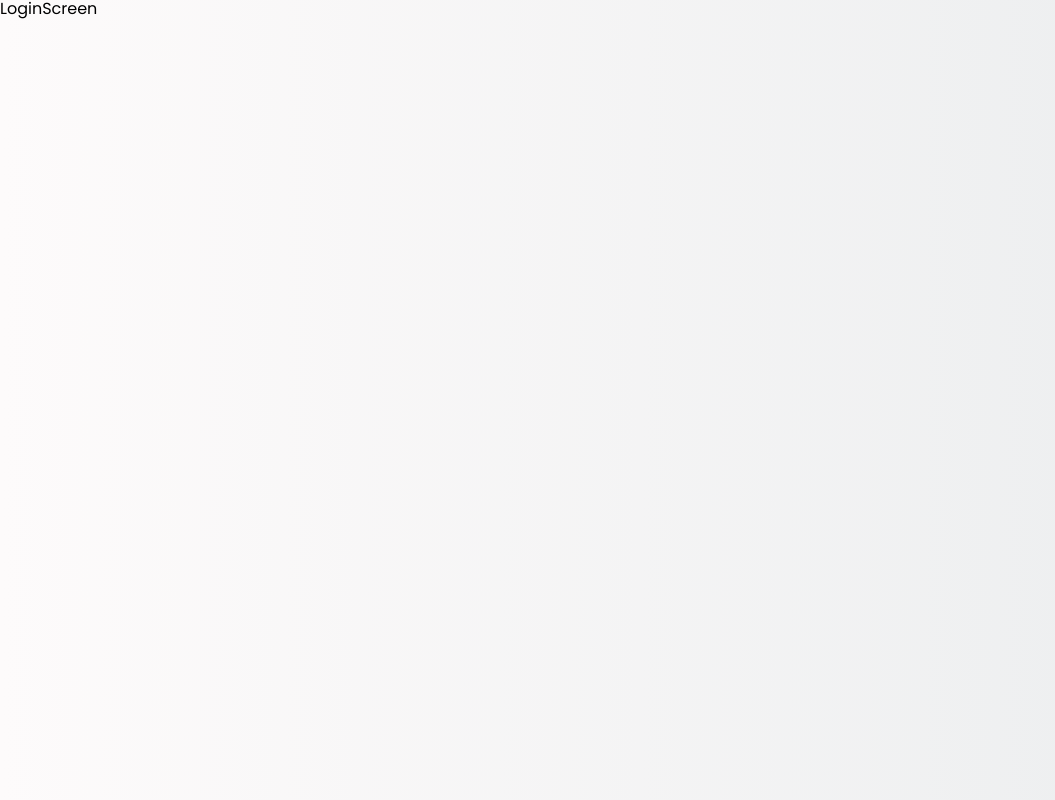
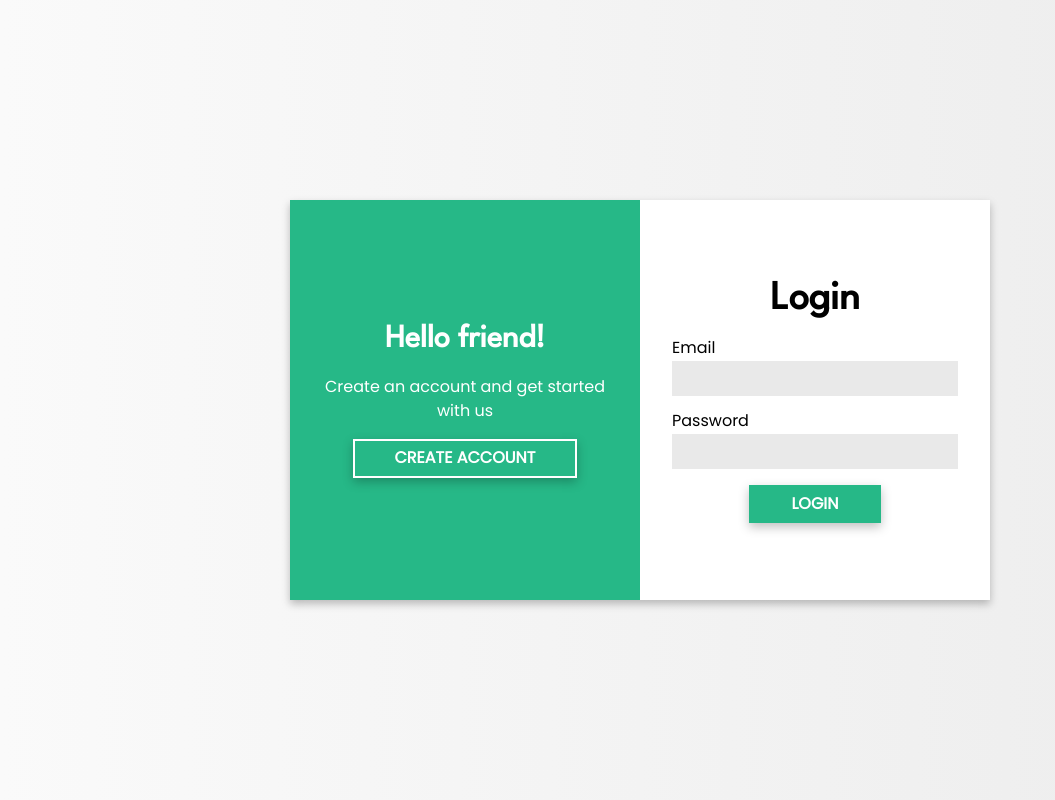
Before and after one commit to juanpmachadob/personal-budget-management, a React (Vite) app in the folder frontend/: page /auth/login in a window 1280 px wide. Shown: the whole page, without its empty margins (0-1055 px from the left). Built offline with nearby package versions, Linux system fonts and the light colour scheme.

Commit message:
style(frontend): add login and register screens styles

```diff
--- a/frontend/src/App.css
+++ b/frontend/src/App.css
@@ -1,8 +1,12 @@
 @import url('https://fonts.googleapis.com/css2?family=League+Spartan&family=Poppins&display=swap');
 
 :root {
+  --color-green: #26b887;
+  --color-white: #ffffff;
+  --color-light-gray: #e9e9e9;
   --font-title: "League Spartan", sans-serif;
   --font-text: "Poppins", sans-serif;
+  --box-shadow: 0 4px 8px rgba(0, 0, 0, .25);
 }
 
 html {
@@ -16,6 +20,154 @@ html {
 }
 
 body {
-  background-image: linear-gradient(90deg, #fdfbfb 0%, #ebedee 100%);
+  background-image: linear-gradient(90deg, #fafafa 0%, #ececec 100%);
   font-family: var(--font-text);
 }
+
+.content {
+  align-items: center;
+  display: flex;
+  height: 100vh;
+  justify-content: center;
+  margin: auto;
+  width: 95%;
+}
+
+/* General UI */
+
+.btn {
+  all: unset;
+  border: 2px solid;
+  box-shadow: 0 4px 10px rgba(0, 0, 0, .25);
+  color: var(--color-white);
+  cursor: pointer;
+  display: inline-block;
+  font-weight: bold;
+  padding: .5rem 2.5rem;
+  text-transform: uppercase;
+  transition: transform 0.15s;
+  -webkit-transition: transform 0.15s;
+  -moz-transition: transform 0.15s;
+  -ms-transition: transform 0.15s;
+  -o-transition: transform 0.15s;
+  user-select: none;
+}
+
+.btn:hover {
+  transform: scale(1.05);
+  -webkit-transform: scale(1.05);
+  -moz-transform: scale(1.05);
+  -ms-transform: scale(1.05);
+  -o-transform: scale(1.05);
+}
+
+.btn:active {
+  transform: scale(0.95);
+  -webkit-transform: scale(0.95);
+  -moz-transform: scale(0.95);
+  -ms-transform: scale(0.95);
+  -o-transform: scale(0.95);
+}
+
+.btn-green {
+  background-color: var(--color-green);
+  border-color: var(--color-green);
+}
+
+.btn-green--outline {
+  background-color: transparent;
+  border-color: var(--color-white);
+}
+
+/* Auth */
+
+.card {
+  box-shadow: var(--box-shadow);
+  display: flex;
+  flex-direction: column;
+  max-width: 700px;
+  min-height: 400px;
+}
+
+.card__row {
+  align-items: center;
+  background-color: var(--color-white);
+  display: flex;
+  flex-direction: column;
+  padding: 2rem;
+}
+
+.card__row--colored {
+  background-color: var(--color-green);
+}
+
+.card__body {
+  margin: auto 0;
+  text-align: center;
+}
+
+.card__title, .card__subtitle, .card__description {
+  margin: 0;
+  margin-bottom: 1rem;
+}
+
+.card__title {
+  font-size: 2.5em;
+  font-family: var(--font-title);
+  margin-bottom: 1rem;
+}
+
+.card__subtitle {
+  color: var(--color-white);
+  font-size: 2em;
+  font-family: var(--font-title);
+}
+
+.card__description {
+  color: var(--color-white);
+  font-size: 1em;
+  line-height: 1.5;
+}
+
+.form {
+  display: flex;
+  flex-direction: column;
+  flex-flow: wrap;
+  width: 100%;
+  justify-content: center;
+}
+
+.form__field {
+  margin-bottom: 1rem;
+  width: 100%;
+}
+
+.form__label {
+  display: block;
+  text-align: left;
+  margin-bottom: 0.25rem;
+}
+
+.form__input, .form__text-area {
+  background-color: var(--color-light-gray);
+  border: 0;
+  color: var(--color-dark-gray);
+  outline-color: var(--color-dark-gray);
+  padding: .5rem 1rem;
+  width: 100%;
+  resize: vertical;
+}
+
+@media (min-width: 768px) {
+  .card {
+    flex-direction: row;
+  }
+
+  .card--inverse {
+    flex-direction: row-reverse;
+  }
+
+  .card__row {
+    width: 50%;
+  }
+}
--- a/frontend/src/components/auth/LoginScreen.jsx
+++ b/frontend/src/components/auth/LoginScreen.jsx
@@ -1,6 +1,78 @@
+import { Link } from "react-router-dom";
+import validator from "validator";
+import useForm from "../../hooks/useForm";
+
 const LoginScreen = () => {
+  const [formValues, handleInputChange] = useForm({
+    email: "",
+    password: "",
+  });
+  const { email, password } = formValues;
+
+  const handleLogin = (e) => {
+    e.preventDefault();
+    console.log(isFormValid());
+  };
+
+  const isFormValid = () => {
+    if (!validator.isEmail(email)) {
+      return false;
+    } else if (password.trim().length === 0) {
+      return false;
+    }
+    return true;
+  };
+
   return (
-    <div>LoginScreen</div>
-  )
-}
-export default LoginScreen
+    <section className="card card--inverse">
+      <div className="card__row">
+        <div className="card__body">
+          <h1 className="card__title">Login</h1>
+          <form className="form" onSubmit={handleLogin}>
+            <div className="form__field">
+              <label htmlFor="email" className="form__label">
+                Email
+              </label>
+              <input
+                className="form__input"
+                type="email"
+                name="email"
+                id="email"
+                value={email}
+                onChange={handleInputChange}
+              />
+            </div>
+            <div className="form__field">
+              <label htmlFor="password" className="form__label">
+                Password
+              </label>
+              <input
+                className="form__input"
+                type="password"
+                name="password"
+                id="password"
+                value={password}
+                onChange={handleInputChange}
+              />
+            </div>
+            <button className="btn btn-green" type="submit">
+              Login
+            </button>
+          </form>
+        </div>
+      </div>
+      <div className="card__row card__row--colored">
+        <div className="card__body">
+          <h2 className="card__subtitle">Hello friend!</h2>
+          <p className="card__description">
+            Create an account and get started with us
+          </p>
+          <Link className="btn btn-green--outline" to={"/auth/register"}>
+            Create account
+          </Link>
+        </div>
+      </div>
+    </section>
+  );
+};
+export default LoginScreen;
--- a/frontend/src/components/auth/RegisterScreen.jsx
+++ b/frontend/src/components/auth/RegisterScreen.jsx
@@ -1,6 +1,115 @@
+import { Link } from "react-router-dom";
+import validator from "validator";
+import useForm from "../../hooks/useForm";
+
 const RegisterScreen = () => {
+  const [formValues, handleInputChange] = useForm({
+    name: "",
+    email: "",
+    password: "",
+    password2: "",
+  });
+  const { name, email, password, password2 } = formValues;
+
+  const handleLogin = (e) => {
+    e.preventDefault();
+    console.log(isFormValid());
+  };
+
+  const isFormValid = () => {
+    if (name.trim().length === 0) {
+      return false;
+    } else if (name.trim().length > 32) {
+      return false;
+    } else if (!validator.isEmail(email)) {
+      return false;
+    } else if (
+      !validator.isStrongPassword(password.toString()) ||
+      password.length > 32
+    ) {
+      return false;
+    } else if (password !== password2) {
+      return false;
+    }
+    return true;
+  };
+
   return (
-    <div>RegisterScreen</div>
-  )
-}
-export default RegisterScreen
+    <section className="card">
+      <div className="card__row">
+        <div className="card__body">
+          <h1 className="card__title">Create account</h1>
+          <form className="form" onSubmit={handleLogin}>
+            <div className="form__field">
+              <label htmlFor="name" className="form__label">
+                Name
+              </label>
+              <input
+                className="form__input"
+                type="text"
+                name="name"
+                id="name"
+                value={name}
+                onChange={handleInputChange}
+              />
+            </div>
+            <div className="form__field">
+              <label htmlFor="email" className="form__label">
+                Email
+              </label>
+              <input
+                className="form__input"
+                type="email"
+                name="email"
+                id="email"
+                value={email}
+                onChange={handleInputChange}
+              />
+            </div>
+            <div className="form__field">
+              <label htmlFor="password" className="form__label">
+                Password
+              </label>
+              <input
+                className="form__input"
+                type="password"
+                name="password"
+                id="password"
+                value={password}
+                onChange={handleInputChange}
+              />
+            </div>
+            <div className="form__field">
+              <label htmlFor="password2" className="form__label">
+                Password confirmation
+              </label>
+              <input
+                className="form__input"
+                type="password"
+                name="password2"
+                id="password2"
+                value={password2}
+                onChange={handleInputChange}
+              />
+            </div>
+            <button className="btn btn-green" type="submit">
+              Register
+            </button>
+          </form>
+        </div>
+      </div>
+      <div className="card__row card__row--colored">
+        <div className="card__body">
+          <h2 className="card__subtitle">Welcome back!</h2>
+          <p className="card__description">
+            To keep connected with us, please login
+          </p>
+          <Link className="btn btn-green--outline" to={"/auth/login"}>
+            Login
+          </Link>
+        </div>
+      </div>
+    </section>
+  );
+};
+export default RegisterScreen;
--- /dev/null
+++ b/frontend/src/hooks/useForm.js
@@ -0,0 +1,16 @@
+import { useState } from "react";
+
+const useForm = (initialState = {}) => {
+  const [values, setValues] = useState(initialState);
+
+  const handleInputChange = ({ target }) => {
+    setValues({
+      ...values,
+      [target.name]: target.value,
+    });
+  };
+
+  return [values, handleInputChange];
+};
+
+export default useForm;
```
Also changed, not shown: frontend/src/components/ui/Alert.jsx (added, +9 -0 lines).
